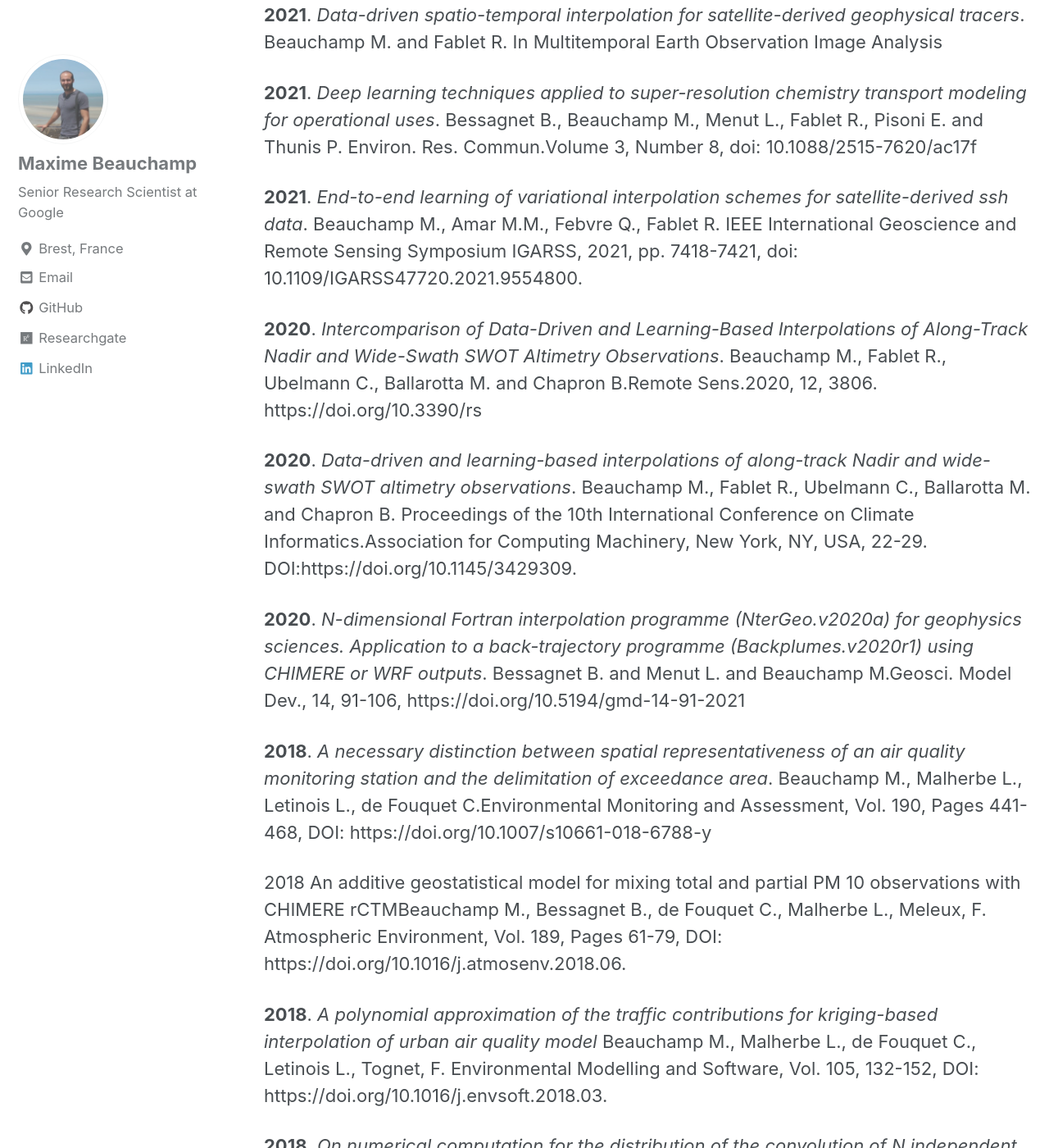
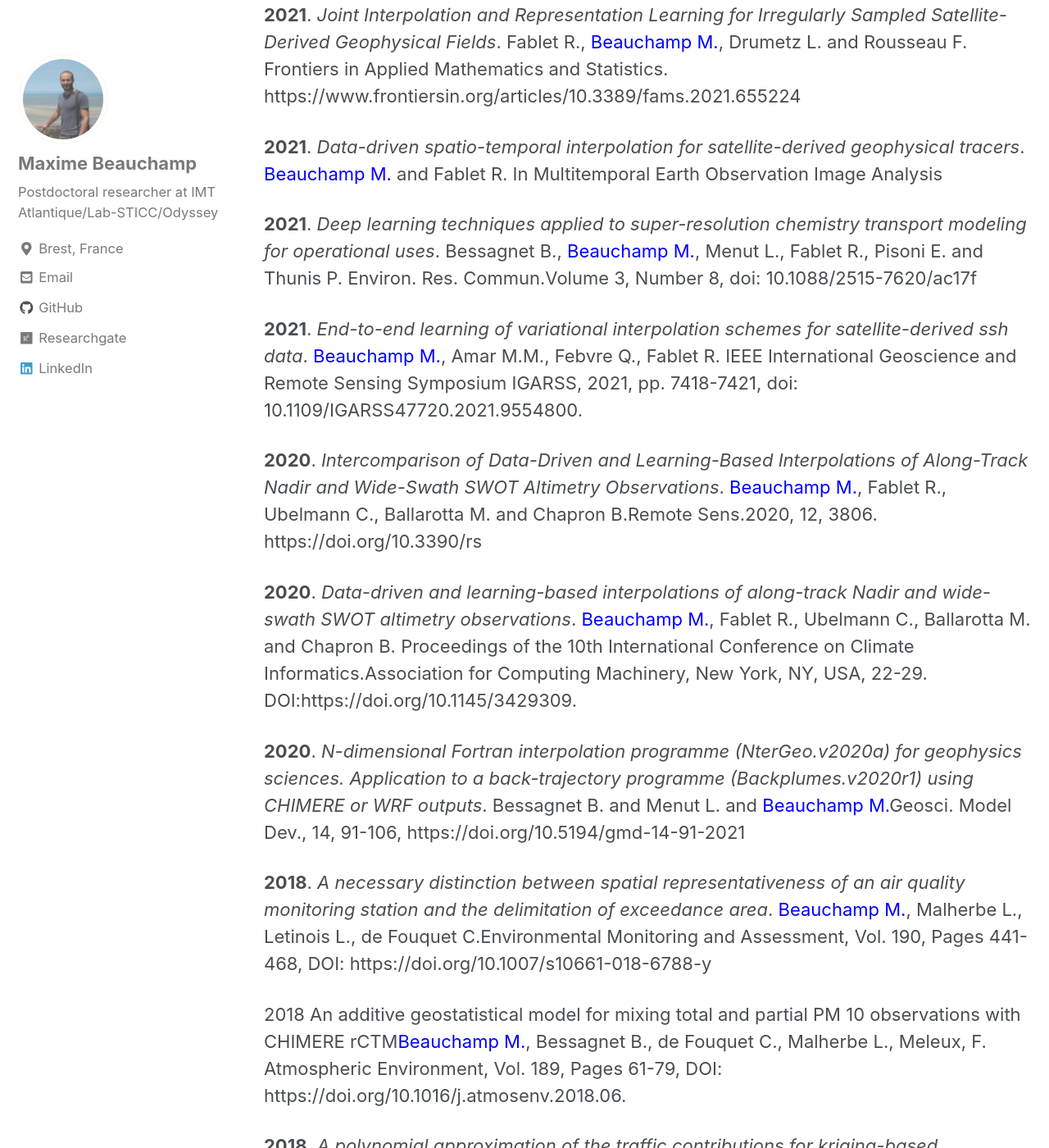
Before and after one commit to maxbeauchamp/maxbeauchamp.github.io, a Jekyll site: the page built from _pages/communications.md, in a window 1280 px wide and 1400 px high, scrolled down 1120 px. Shown: the whole window at 82% size. Built offline with Jekyll 4.4.1, drawn with Linux system fonts in a browser that asks for light colours; cached includes are drawn as plain includes; nearby versions of some CDN libraries; some of the changed text lies outside the part shown.

Commit message:
add homepage

```diff
--- a/_config.yml
+++ b/_config.yml
@@ -108,7 +108,7 @@
 author:
   name             : "Maxime Beauchamp"
   avatar           : "/assets/images/portrait.jpg"
-  bio              : "Senior Research Scientist at Google"
+  bio              : "Postdoctoral researcher at IMT Atlantique/Lab-STICC/Odyssey"
   location         : "Brest, France"
   # email            : "raspstephan@gmail.com"
   links:
--- a/_pages/communications.md
+++ b/_pages/communications.md
@@ -8,45 +8,47 @@
 
 ## Peer-reviewed publications
 
-**2023**. *Deep parameter estimation embedded in SPDEs models: towards a stochastic formulation of neural variational scheme for learning priors and solvers*. Beauchamp M., Fablet R., Johnson J.E., Benaïchouche S., Tandeo P. and Desassis N. submitted to ...
+**2023**. *Deep parameter estimation embedded in SPDEs models: towards a stochastic formulation of neural variational scheme for learning priors and solvers*. <span style="color:blue">Beauchamp M.</span>, Fablet R., Johnson J.E., Benaïchouche S., Tandeo P. and Desassis N. submitted to ...
 
-**2023**. *Ensemble-based 4DVarNet uncertainty quantification for the reconstruction of Sea Surface Height dynamics*. Beauchamp M., Febvre Q., and Fablet R. Environmental Data Science2, E18. doi: 10.1017/eds.2023.
+**2023**. *Ensemble-based 4DVarNet uncertainty quantification for the reconstruction of Sea Surface Height dynamics*. <span style="color:blue">Beauchamp M.</span>, Febvre Q., and Fablet R. Environmental Data Science2, E18. doi: 10.1017/eds.2023.
 
-**2023**. *Learning Neural Optimal Interpolation Models and Solvers*. Beauchamp M., Febvre Q., Georgentum H., and Fablet R. In Computational Science - ICCS 2023, pp. 367-381, doi : 10.1007/978-3-031-36027-5 28
+**2023**. *Learning Neural Optimal Interpolation Models and Solvers*. <span style="color:blue">Beauchamp M.</span>, Febvre Q., Georgentum H., and Fablet R. In Computational Science - ICCS 2023, pp. 367-381, doi : 10.1007/978-3-031-36027-5 28
 
-**2023**. *4DVarNet-SSH: end-to-end learning of variational interpolation schemes for nadir and wide-swath satellite altimetry*. Beauchamp M., Febvre Q., Georgenthum H. and Fablet R. GMD Volume 16, Number 8, pp. 2119–2147, doi: 10.5194/gmd-16-2119-
+**2023**. *4DVarNet-SSH: end-to-end learning of variational interpolation schemes for nadir and wide-swath satellite altimetry*. <span style="color:blue">Beauchamp M.</span>, Febvre Q., Georgenthum H. and Fablet R. GMD Volume 16, Number 8, pp. 2119–2147, doi: 10.5194/gmd-16-2119-
 
-**2023**. *An iterative optimization scheme to accommodate inequality constraints in air quality geostatistical estimation of multivariate PM*. Beauchamp M., Bessagnet B. Heliyon. Volume 9, Issue 6, doi: 10.1016/j.heliyon.2023.e
+**2023**. *An iterative optimization scheme to accommodate inequality constraints in air quality geostatistical estimation of multivariate PM*. <span style="color:blue">Beauchamp M.</span>, Bessagnet B. Heliyon. Volume 9, Issue 6, doi: 10.1016/j.heliyon.2023.e
 
-**2021**. *Data-driven spatio-temporal interpolation for satellite-derived geophysical tracers*. Beauchamp M. and Fablet R. In Multitemporal Earth Observation Image Analysis
+**2021**. *Joint Interpolation and Representation Learning for Irregularly Sampled Satellite-Derived Geophysical Fields*. Fablet R., <span style="color:blue">Beauchamp M.</span>, Drumetz L. and Rousseau F. Frontiers in Applied Mathematics and Statistics. https://www.frontiersin.org/articles/10.3389/fams.2021.655224
 
-**2021**. *Deep learning techniques applied to super-resolution chemistry transport modeling for operational uses*. Bessagnet B., Beauchamp M., Menut L., Fablet R., Pisoni E. and Thunis P. Environ. Res. Commun.Volume 3, Number 8, doi: 10.1088/2515-7620/ac17f
+**2021**. *Data-driven spatio-temporal interpolation for satellite-derived geophysical tracers*. <span style="color:blue">Beauchamp M.</span> and Fablet R. In Multitemporal Earth Observation Image Analysis
 
-**2021**. *End-to-end learning of variational interpolation schemes for satellite-derived ssh data*. Beauchamp M., Amar M.M., Febvre Q., Fablet R. IEEE International Geoscience and Remote Sensing Symposium IGARSS, 2021, pp. 7418-7421, doi: 10.1109/IGARSS47720.2021.9554800.
+**2021**. *Deep learning techniques applied to super-resolution chemistry transport modeling for operational uses*. Bessagnet B., <span style="color:blue">Beauchamp M.</span>, Menut L., Fablet R., Pisoni E. and Thunis P. Environ. Res. Commun.Volume 3, Number 8, doi: 10.1088/2515-7620/ac17f
 
-**2020**. *Intercomparison of Data-Driven and Learning-Based Interpolations of Along-Track Nadir and Wide-Swath SWOT Altimetry Observations*. Beauchamp M., Fablet R., Ubelmann C., Ballarotta M. and Chapron B.Remote Sens.2020, 12, 3806. https://doi.org/10.3390/rs
+**2021**. *End-to-end learning of variational interpolation schemes for satellite-derived ssh data*. <span style="color:blue">Beauchamp M.</span>, Amar M.M., Febvre Q., Fablet R. IEEE International Geoscience and Remote Sensing Symposium IGARSS, 2021, pp. 7418-7421, doi: 10.1109/IGARSS47720.2021.9554800.
 
-**2020**. *Data-driven and learning-based interpolations of along-track Nadir and wide-swath SWOT altimetry observations*. Beauchamp M., Fablet R., Ubelmann C., Ballarotta M. and Chapron B. Proceedings of the 10th International Conference on Climate Informatics.Association for Computing Machinery, New York, NY, USA, 22-29. DOI:https://doi.org/10.1145/3429309.
+**2020**. *Intercomparison of Data-Driven and Learning-Based Interpolations of Along-Track Nadir and Wide-Swath SWOT Altimetry Observations*. <span style="color:blue">Beauchamp M.</span>, Fablet R., Ubelmann C., Ballarotta M. and Chapron B.Remote Sens.2020, 12, 3806. https://doi.org/10.3390/rs
 
-**2020**. *N-dimensional Fortran interpolation programme (NterGeo.v2020a) for geophysics sciences. Application to a back-trajectory programme (Backplumes.v2020r1) using CHIMERE or WRF outputs*. Bessagnet B. and Menut L. and Beauchamp M.Geosci. Model Dev., 14, 91-106, https://doi.org/10.5194/gmd-14-91-2021
+**2020**. *Data-driven and learning-based interpolations of along-track Nadir and wide-swath SWOT altimetry observations*. <span style="color:blue">Beauchamp M.</span>, Fablet R., Ubelmann C., Ballarotta M. and Chapron B. Proceedings of the 10th International Conference on Climate Informatics.Association for Computing Machinery, New York, NY, USA, 22-29. DOI:https://doi.org/10.1145/3429309.
 
-**2018**. *A necessary distinction between spatial representativeness of an air quality monitoring station and the delimitation of exceedance area*. Beauchamp M., Malherbe L., Letinois L., de Fouquet C.Environmental Monitoring and Assessment, Vol. 190, Pages 441-468, DOI: https://doi.org/10.1007/s10661-018-6788-y
+**2020**. *N-dimensional Fortran interpolation programme (NterGeo.v2020a) for geophysics sciences. Application to a back-trajectory programme (Backplumes.v2020r1) using CHIMERE or WRF outputs*. Bessagnet B. and Menut L. and <span style="color:blue">Beauchamp M.</span>Geosci. Model Dev., 14, 91-106, https://doi.org/10.5194/gmd-14-91-2021
 
-2018 An additive geostatistical model for mixing total and partial PM 10 observations with CHIMERE rCTMBeauchamp M., Bessagnet B., de Fouquet C., Malherbe L., Meleux, F. Atmospheric Environment, Vol. 189, Pages 61-79, DOI: https://doi.org/10.1016/j.atmosenv.2018.06.
+**2018**. *A necessary distinction between spatial representativeness of an air quality monitoring station and the delimitation of exceedance area*. <span style="color:blue">Beauchamp M.</span>, Malherbe L., Letinois L., de Fouquet C.Environmental Monitoring and Assessment, Vol. 190, Pages 441-468, DOI: https://doi.org/10.1007/s10661-018-6788-y
 
-**2018**. *A polynomial approximation of the traffic contributions for kriging-based interpolation of urban air quality model* Beauchamp M., Malherbe L., de Fouquet C., Letinois L., Tognet, F. Environmental Modelling and Software, Vol. 105, 132-152, DOI:
+2018 An additive geostatistical model for mixing total and partial PM 10 observations with CHIMERE rCTM<span style="color:blue">Beauchamp M.</span>, Bessagnet B., de Fouquet C., Malherbe L., Meleux, F. Atmospheric Environment, Vol. 189, Pages 61-79, DOI: https://doi.org/10.1016/j.atmosenv.2018.06.
+
+**2018**. *A polynomial approximation of the traffic contributions for kriging-based interpolation of urban air quality model* <span style="color:blue">Beauchamp M.</span>, Malherbe L., de Fouquet C., Letinois L., Tognet, F. Environmental Modelling and Software, Vol. 105, 132-152, DOI:
 https://doi.org/10.1016/j.envsoft.2018.03.
 
-**2018**. *On numerical computation for the distribution of the convolution of N independent rectified Gaussian variables*. Beauchamp M.Journal de la Soci ́et ́e Francaise de Statistique, Vol. 159, No 1. 2018
+**2018**. *On numerical computation for the distribution of the convolution of N independent rectified Gaussian variables*. <span style="color:blue">Beauchamp M.</span>Journal de la Soci ́et ́e Francaise de Statistique, Vol. 159, No 1. 2018
 
-**2017**. *Dealing with non-stationarity through explanatory variables in kriging-based air quality maps.* Beauchamp M., Malherbe L., de Fouquet C.Spatial Statistics, Vol. 22 (2017) 18-46, DOI: https://doi.org/10.1016/j.spasta.2017.08.
+**2017**. *Dealing with non-stationarity through explanatory variables in kriging-based air quality maps.* <span style="color:blue">Beauchamp M.</span>, Malherbe L., de Fouquet C.Spatial Statistics, Vol. 22 (2017) 18-46, DOI: https://doi.org/10.1016/j.spasta.2017.08.
 
-**2017**. *Analyzing spatio-temporal data with R: Everything you always wanted to know but were afraid to ask.* Allard D. and Beauchamp M., Bel L., Desassis N. and Gabriel E., Geniaux G., Malherbe L., Martinetti D., Opitz T., Parent E., Romary T., Saby N.Journal de la Société Francaise de Statistique, Vol. 158, No 3. 2017
+**2017**. *Analyzing spatio-temporal data with R: Everything you always wanted to know but were afraid to ask.* Allard D. and <span style="color:blue">Beauchamp M.</span>, Bel L., Desassis N. and Gabriel E., Geniaux G., Malherbe L., Martinetti D., Opitz T., Parent E., Romary T., Saby N.Journal de la Société Francaise de Statistique, Vol. 158, No 3. 2017
 
-**2015**. *A pragmatic approach to estimate the number of days in exceedances of limit value for PM10.* Beauchamp M., Malherbe L., Fouquet C.,Atmospheric Environment, Vol. 111, 79-93, DOI: [http://dx.doi.org/10.1016/j.atmosenv.2015.03.](http://dx.doi.org/10.1016/j.atmosenv.2015.03.)
+**2015**. *A pragmatic approach to estimate the number of days in exceedances of limit value for PM10.* <span style="color:blue">Beauchamp M.</span>, Malherbe L., Fouquet C.,Atmospheric Environment, Vol. 111, 79-93, DOI: [http://dx.doi.org/10.1016/j.atmosenv.2015.03.](http://dx.doi.org/10.1016/j.atmosenv.2015.03.)
 
-**2015**. *Building spatial composite indicators to analyse environmental health inequalities at a regional scale.* Saib M-S., Caudeville J., Beauchamp M., Carre F., Ganry O., Trugeon, A. and Cicolella, A..Environmental Health, 2015, DOI: 10.1186/s12940-015-0054-
+**2015**. *Building spatial composite indicators to analyse environmental health inequalities at a regional scale.* Saib M-S., Caudeville J., <span style="color:blue">Beauchamp M.</span>, Carre F., Ganry O., Trugeon, A. and Cicolella, A..Environmental Health, 2015, DOI: 10.1186/s12940-015-0054-
 
-**2015**. *High-resolution air quality simulation over Europe with the chemistry transport model CHIMERE*. Terrenoire E., Bessagnet B., Rouil L., Tognet F., Pirovano G., Letinois L., Beauchamp M., Colette A., Thunis P., Amann M., and Menut L.Geoscientific Model Development, Vol.8, 21-42, DOI: https://doi.org/10.5194/gmd-8-21-
+**2015**. *High-resolution air quality simulation over Europe with the chemistry transport model CHIMERE*. Terrenoire E., Bessagnet B., Rouil L., Tognet F., Pirovano G., Letinois L., <span style="color:blue">Beauchamp M.</span>, Colette A., Thunis P., Amann M., and Menut L.Geoscientific Model Development, Vol.8, 21-42, DOI: https://doi.org/10.5194/gmd-8-21-
 
-**2014**. *Can further mitigation of ammonia emissions reduce exceedances of particulate matter air quality standards?* Bessagnet B., Beauchamp M., Guerreiro C., de Leeuw F., Tsyrod S., Ruyssenaars R., Sauter F., Velders G., Meleux F., Colette A., Rouil L.,Environmental Science & Policy, Vol. 44, 149-163, DOI: https://doi.org/10.1016/j.envsci.2014.07.
+**2014**. *Can further mitigation of ammonia emissions reduce exceedances of particulate matter air quality standards?* Bessagnet B., <span style="color:blue">Beauchamp M.</span>, Guerreiro C., de Leeuw F., Tsyrod S., Ruyssenaars R., Sauter F., Velders G., Meleux F., Colette A., Rouil L.,Environmental Science & Policy, Vol. 44, 149-163, DOI: https://doi.org/10.1016/j.envsci.2014.07.
--- a/index.html
+++ b/index.html
@@ -6,4 +6,4 @@
     overlay_image: /assets/images/back.png
 ---
 
-I am a Senior Research Scientist at Google Research. My main research interest is how to build the next generation of data-driven weather models.
+I am a postdoctoral researcher at <a href="https://www.imt-atlantique.fr/en/about/departments/mathematical-electrical-engineering">IMT Atlantique</a> (Brest, France) and <a href="https://labsticc.fr/en">Lab-STICC</a>, UMR CNRS 6285 (French CNRS laboratory). I am also a member of the <a href="https://team.inria.fr/odyssey/">Odyssey</a> joint research team (with INRIA and Ifremer). My main research interest is how to build data-driven models for solving inverse problems and emulating large numerical models in geosciences.
```
Also changed, not shown: _pages/news.md (+5 -1 lines), _pages/timeline.md (+7 -7 lines), _posts/2017-05-12-atlantic-clouds.md (deleted, +0 -32 lines), _posts/2021-03-24-hammer-and-nail.md (deleted, +0 -87 lines), _posts/2023-09-11-test.md (+7 -4 lines).
